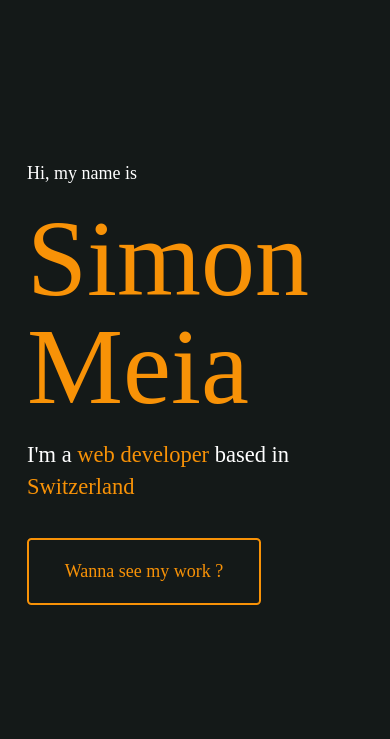
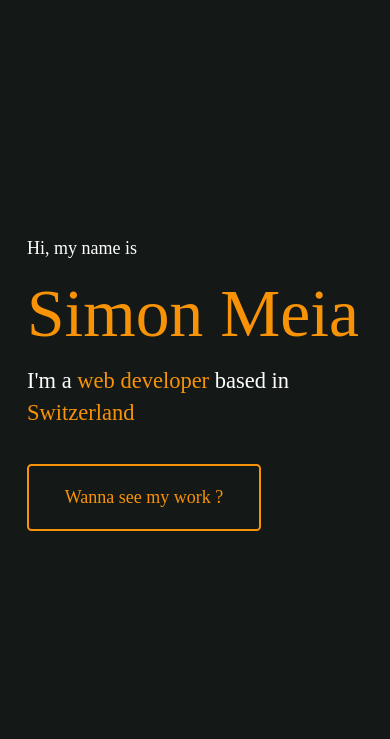
Before and after one commit to SimonMeia/meia.dev, an Astro site: page / in a window 390 px wide. Shown: the part 105-844 px from the top of the page. Built offline with nearby package versions, Linux system fonts and the light colour scheme; Astro itself is replaced by a stand-in of ours; a web font is replaced by a local one.

Commit message:
changer hero section font size for mobile

```diff
--- a/src/pages/index.astro
+++ b/src/pages/index.astro
@@ -9,7 +9,7 @@ import MainLayout from "../layouts/MainLayout.astro";
 <MainLayout title="Home">
     <div class="h-[90vh] flex flex-col justify-center">
         <span class="font-clashdisplay">Hi, my name is</span>
-        <h1 class="text-orange text-8xl font-medium py-4 font-clashdisplay">Simon Meia</h1>
+        <h1 class="text-orange text-6xl md:text-8xl font-medium py-4 font-clashdisplay">Simon Meia</h1>
         <h2 class="text-xl font-light font-clashdisplay">
             I'm a <span class="text-orange">web developer</span> based in <span class="text-orange">Switzerland</span>
         </h2>
```
